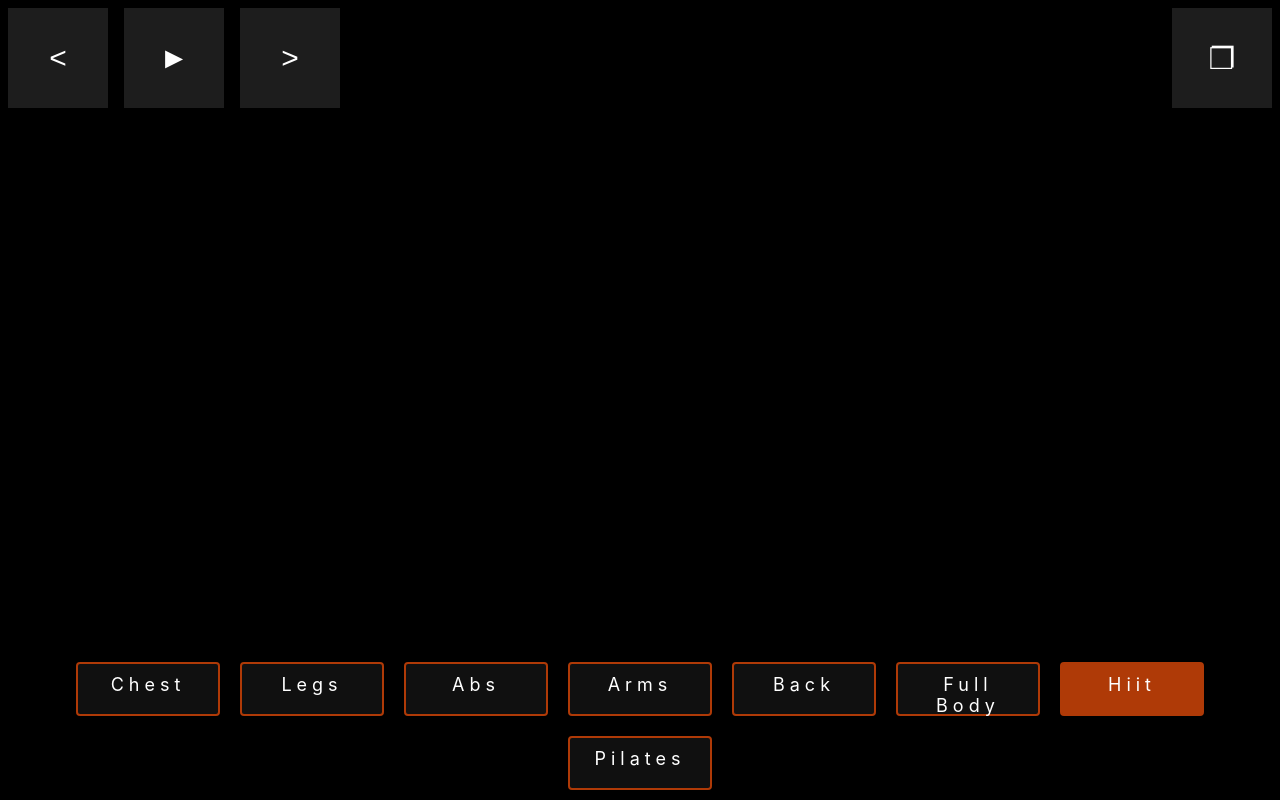
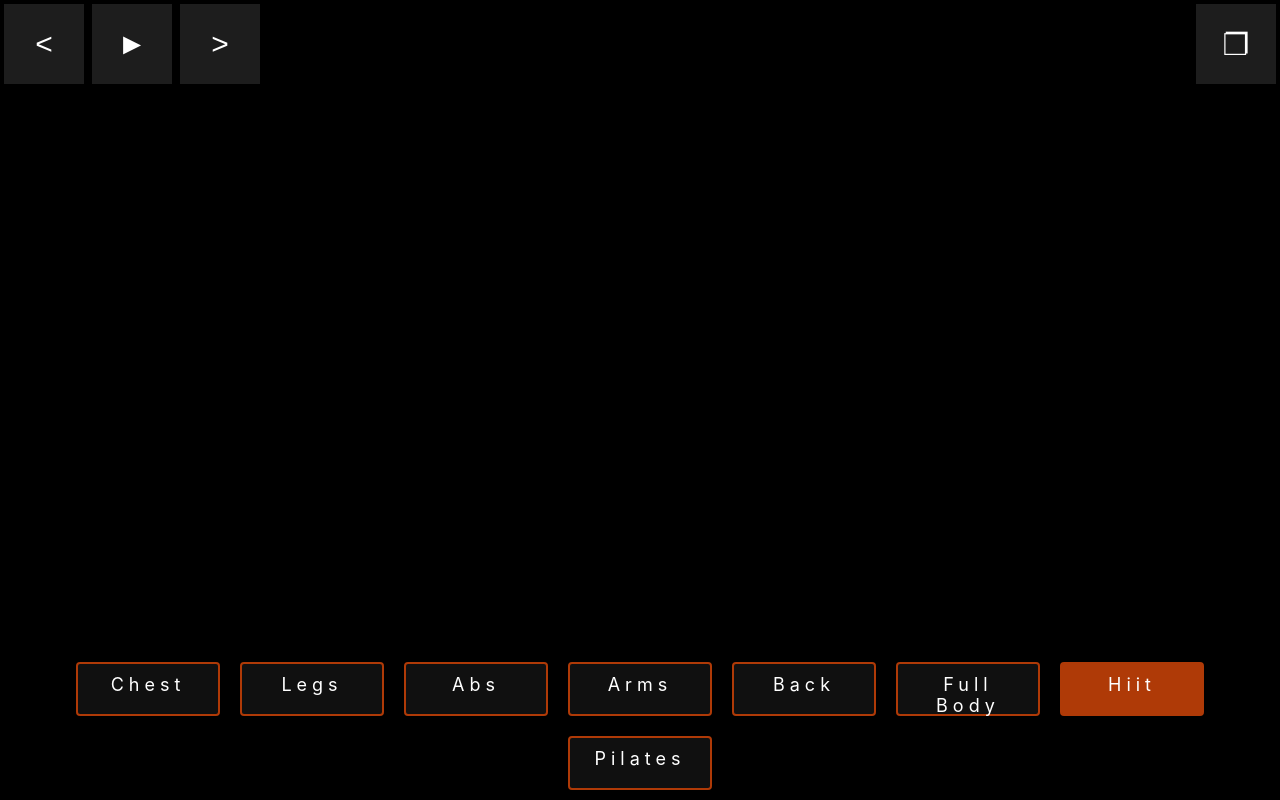
Before and after one commit to AryaIsdark/jumpinit, a React (Create React App) app: page / in a window 1280 px wide. Built offline with nearby package versions, Linux system fonts and the light colour scheme.

Commit message:
stylling

```diff
--- a/src/App.css
+++ b/src/App.css
@@ -72,12 +72,12 @@ body {
 }
 
 .controls .player-controls button {
-  height: 100px;
-  width: 100px;
+  height: 80px;
+  width: 80px;
   font-size: 30px;
   background: #1d1d1d;
   color: white;
-  margin: 8px;
+  margin: 4px;
 }
 
 .App-logo {
--- a/src/App.js
+++ b/src/App.js
@@ -105,9 +105,7 @@ function App() {
                       &lt;
                     </button>
                     {isPlaying ? (
-                      <button onClick={() => setIsPlaying(false)}>
-                        &#10074; &#10074;
-                      </button>
+                      <button onClick={() => setIsPlaying(false)}>||</button>
                     ) : (
                       <button onClick={() => setIsPlaying(true)}>
                         &#9658;
```
